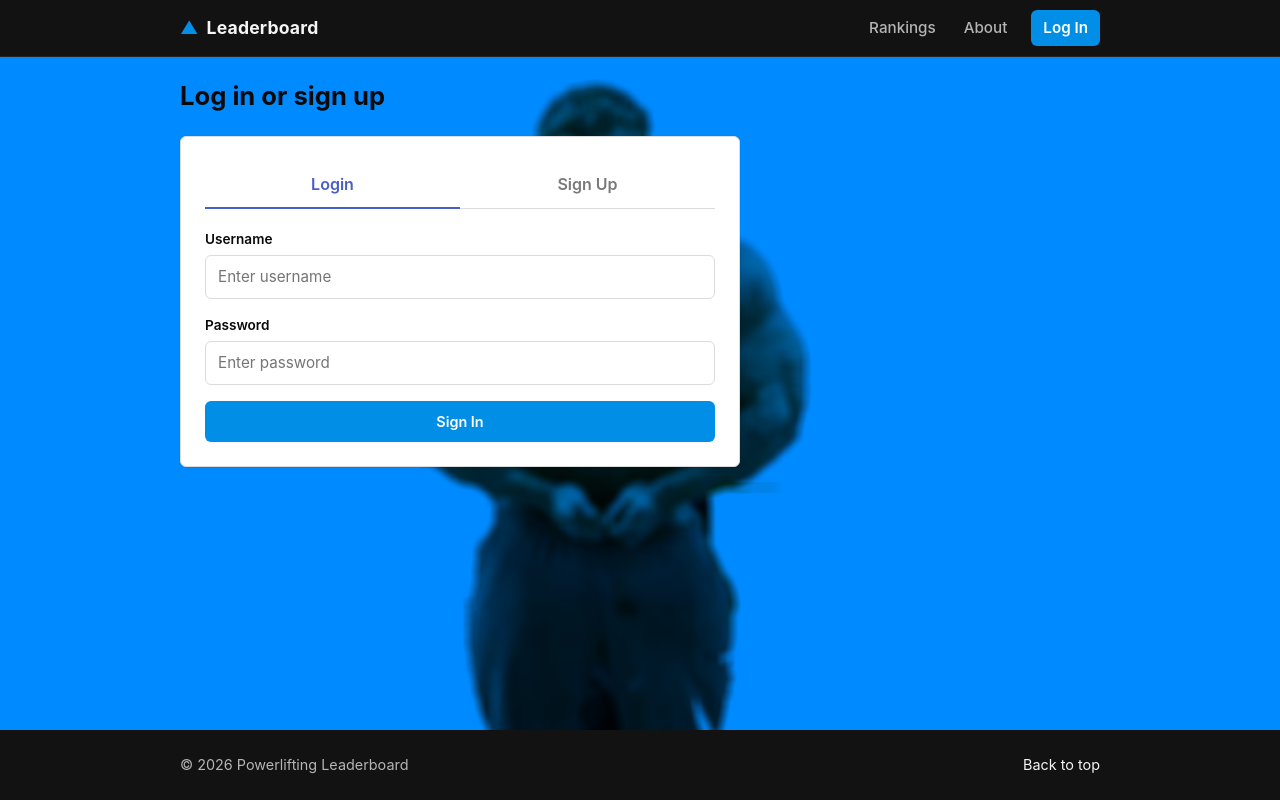
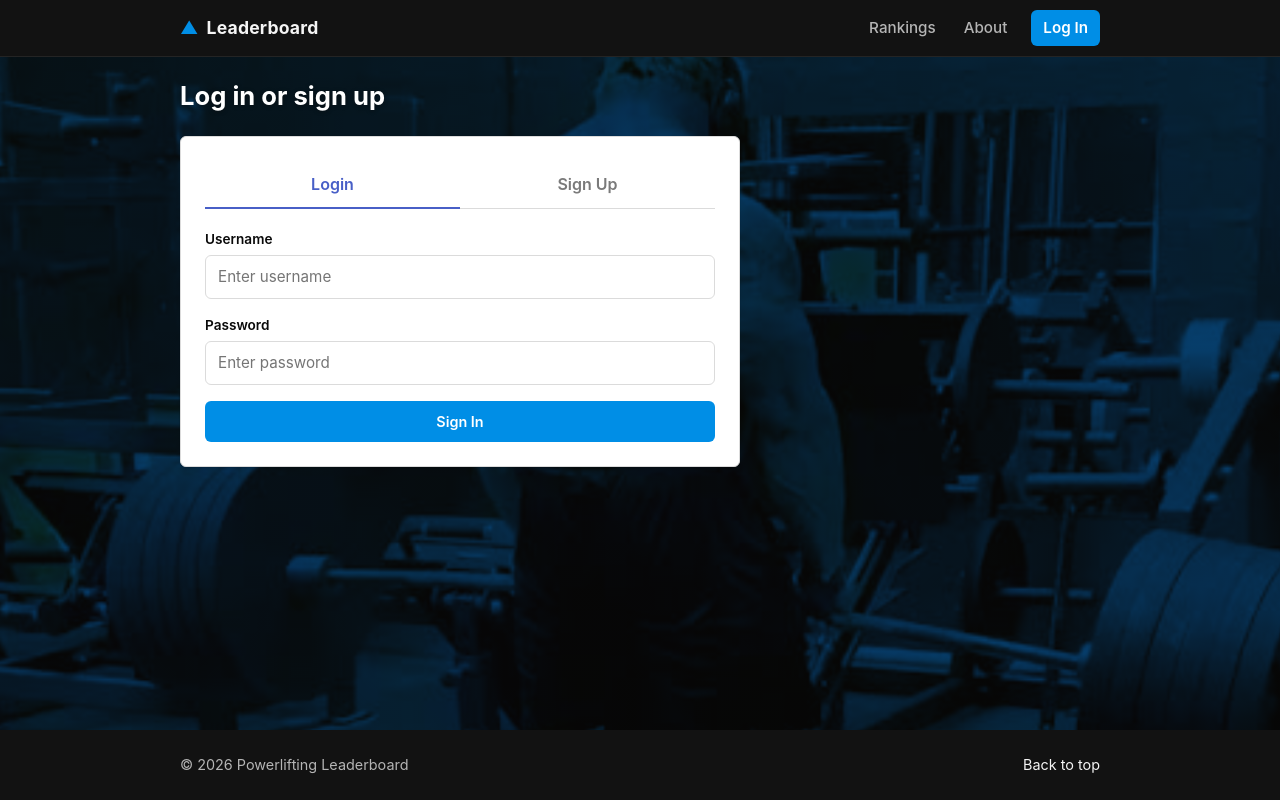
Before and after one commit to grendel71/lifter-api, a React (Vite) app in the folder frontend/: page /login in a window 1280 px wide. Built offline with nearby package versions, Linux system fonts and the light colour scheme; no server answers.

Commit message:
style: full-screen cover background with dark overlay

```diff
--- a/frontend/src/styles/layout.css
+++ b/frontend/src/styles/layout.css
@@ -105,6 +105,8 @@
 .about-section h2 {
   margin: 0 0 1rem;
   font-size: 1.4rem;
+  color: #ffffff;
+  text-shadow: 0 1px 4px rgba(10, 10, 10, 0.45);
 }
 
 .about-list {
@@ -195,4 +197,6 @@
   margin: 0;
   font-size: 1.6rem;
   font-weight: 700;
+  color: #ffffff;
+  text-shadow: 0 1px 4px rgba(10, 10, 10, 0.45);
 }
--- a/frontend/src/styles/tokens.css
+++ b/frontend/src/styles/tokens.css
@@ -4,7 +4,7 @@
   --muted: #7a7a7a;
   --border: #dbdbdb;
   --surface: #ffffff;
-  --page-bg: #008aff;
+  --page-bg: #0a0a0a;
   --header-height: 3.5rem;
   --row-hover: #fafafa;
   --nav-bg: #121212;
@@ -70,11 +70,16 @@ h3 {
   padding: 0 1.25rem;
 }
 
-/* Image and fill colour live on <html>, like the reference page. */
+/* Image and dark overlay cover the whole viewport and stay fixed. */
 html {
   background-color: var(--page-bg);
-  background-image: url("../assets/jordanpetersjp.png");
+  background-image: linear-gradient(
+      rgba(10, 10, 10, 0.6),
+      rgba(10, 10, 10, 0.6)
+    ),
+    url("../assets/jordanpetersjp.png");
   background-repeat: no-repeat;
-  background-position: center var(--header-height);
-  background-size: clamp(640px, 100%, 1280px) auto;
+  background-position: center;
+  background-size: cover;
+  background-attachment: fixed;
 }
```
Also changed, not shown: frontend/src/assets/jordanpetersjp.png.
